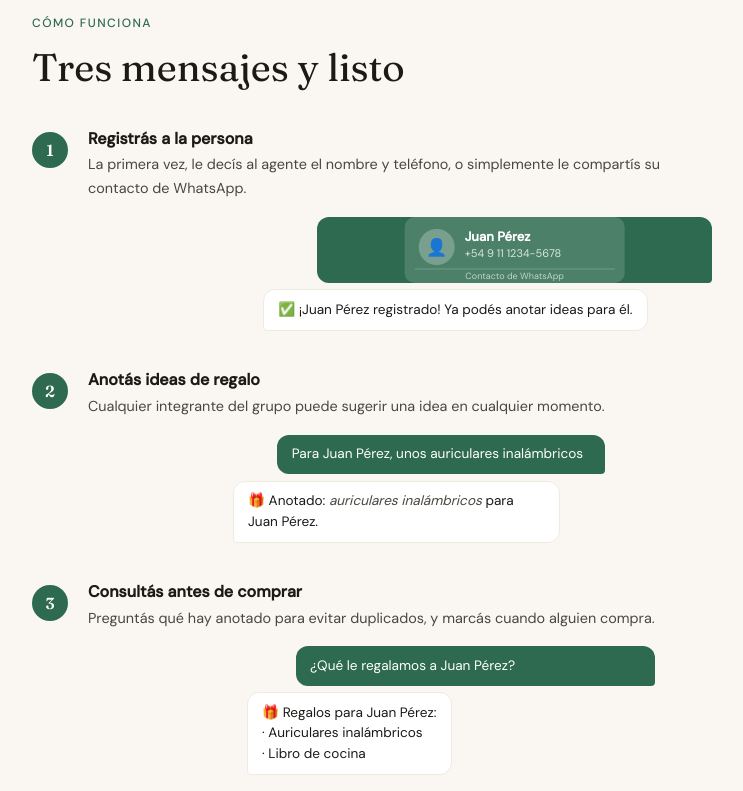
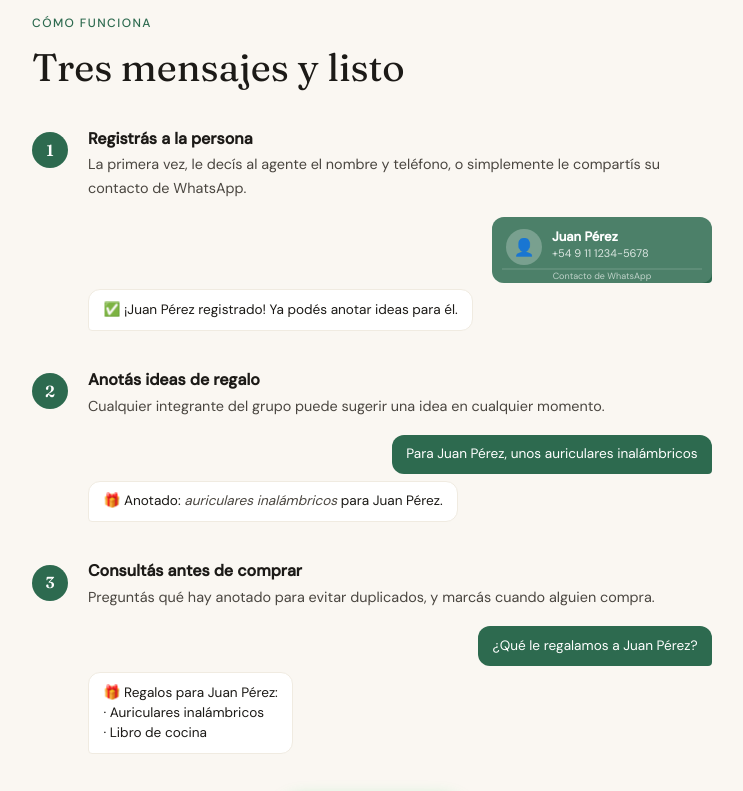
Before and after one commit to martincontuci/qlc-site, a plain HTML site: page index.html in a window 1280 px wide. Shown: the part 1600-2391 px from the top of the page, without its empty margins (268-1011 px from the left). Drawn offline with Linux system fonts and the light colour scheme.

Commit message:
Website polish - fix step-content width so bubble right edges align

```diff
--- a/index.html
+++ b/index.html
@@ -123,7 +123,7 @@
               <p>La primera vez, le decís al agente el nombre y teléfono, o simplemente le compartís su contacto de WhatsApp.</p>
               <div class="chat-bubbles">
                 <div class="chat-bubble outgoing vcard-bubble">
-                  <svg xmlns="http://www.w3.org/2000/svg" viewBox="0 0 220 66" width="100%" height="66" style="display:block; width:100%;">
+                  <svg xmlns="http://www.w3.org/2000/svg" viewBox="0 0 220 66" width="220" height="66" style="display:block;">
                     <rect width="220" height="66" rx="10" fill="rgba(255,255,255,0.15)"/>
                     <circle cx="32" cy="30" r="18" fill="rgba(255,255,255,0.25)"/>
                     <text x="32" y="36" text-anchor="middle" font-size="17" fill="white">👤</text>
--- a/styles.css
+++ b/styles.css
@@ -423,6 +423,11 @@
   margin-top: 0.15rem;
 }
 
+.step-content {
+  width: 100%;
+  min-width: 0;
+}
+
 .step-content h3 {
   font-size: 1rem;
   margin-bottom: 0.35rem;
@@ -440,9 +445,7 @@
   display: flex;
   flex-direction: column;
   gap: 0.4rem;
-  width: 72%;
-  margin-left: auto;
-  margin-right: 0;
+  width: 100%;
 }
 
 .chat-bubble {
@@ -458,7 +461,6 @@
   color: var(--white);
   border-bottom-right-radius: 4px;
   align-self: flex-end;
-  width: 100%;
 }
 
 .chat-bubble.incoming {
```
